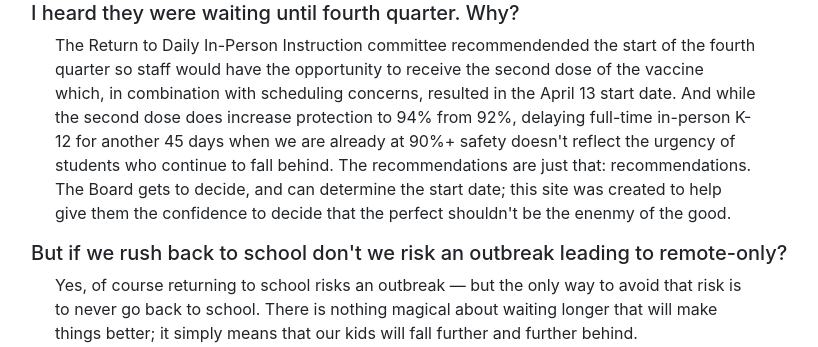
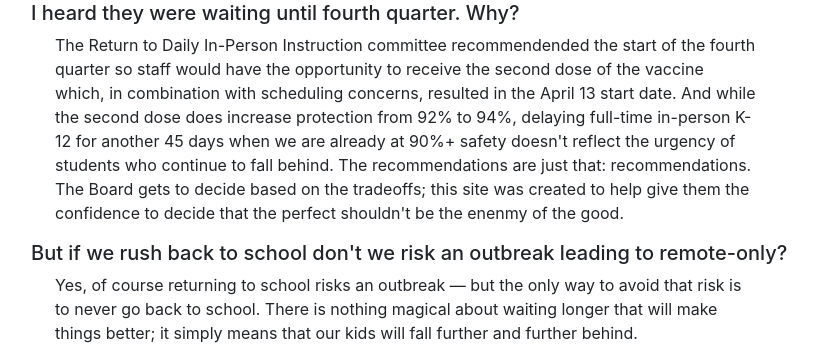
Before and after one commit to dbinetti/kidsallin, a Django app: page /faq/ in a window 1280 px wide. Shown: the part 586-933 px from the top of the page, without its empty margins (54-872 px from the left). Run offline with Django 3.2, Linux system fonts and the light colour scheme; some libraries are stand-ins or nearby versions.

Commit message:
Update faq.html

```diff
--- a/project/app/templates/app/pages/faq.html
+++ b/project/app/templates/app/pages/faq.html
@@ -39,7 +39,7 @@
         I heard they were waiting until fourth quarter.  Why?
       </h5>
       <p class='pl-4 col-lg-8'>
-        The Return to Daily In-Person Instruction committee recommendended the start of the fourth quarter so staff would have the opportunity to receive the second dose of the vaccine which, in combination with scheduling concerns, resulted in the April 13 start date.  And while the second dose does increase protection to 94% from 92%, delaying full-time in-person K-12 for another 45 days when we are already at 90%+ safety doesn't reflect the urgency of students who continue to fall behind.  The recommendations are just that: recommendations.  The Board gets to decide, and can determine the start date; this site was created to help give them the confidence to decide that the perfect shouldn't be the enenmy of the good.
+        The Return to Daily In-Person Instruction committee recommendended the start of the fourth quarter so staff would have the opportunity to receive the second dose of the vaccine which, in combination with scheduling concerns, resulted in the April 13 start date.  And while the second dose does increase protection from 92% to 94%, delaying full-time in-person K-12 for another 45 days when we are already at 90%+ safety doesn't reflect the urgency of students who continue to fall behind.  The recommendations are just that: recommendations.  The Board gets to decide based on the tradeoffs; this site was created to help give them the confidence to decide that the perfect shouldn't be the enenmy of the good.
       </p>
     </div>
     <div class='my-2'>
```
